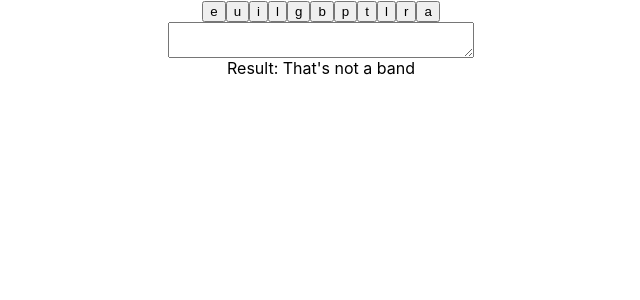
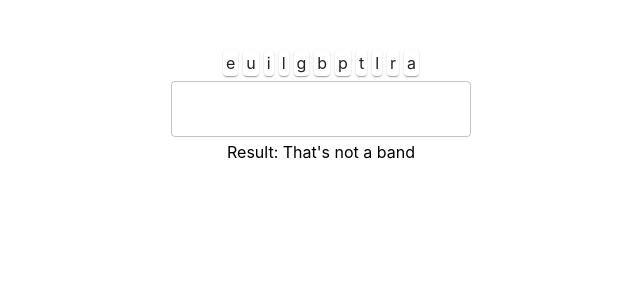
Before and after one commit to JohanSarnbratt/bandagram, a React (Create React App) app: page / in a window 1280 px wide. Shown: the top 300 px of the page, without its empty margins (319-959 px from the left). Built offline with nearby package versions, Linux system fonts and the light colour scheme.

Commit message:
little bit prettier

```diff
--- a/package.json
+++ b/package.json
@@ -10,6 +10,8 @@
     "@types/node": "^20.9.0",
     "@types/react": "^18.2.36",
     "@types/react-dom": "^18.2.14",
+    "@mui/material": "^5.14.0",
+    "@emotion/styled": "^11.11.0",
     "react": "^17.0.2",
     "react-dom": "^17.0.2",
     "react-scripts": "^3.0.1",
--- a/src/bandagram/bandagram.tsx
+++ b/src/bandagram/bandagram.tsx
@@ -1,6 +1,22 @@
 import React, {useMemo} from 'react';
 import {bands} from "./bands";
 import {shuffle} from "./shuffle";
+import {HintLetter} from "./letters/hintLetter";
+import styled from "@emotion/styled";
+import {TextField} from "@mui/material";
+
+const Row = styled.div`
+  display: flex;
+  flex-direction: row;
+  gap: 5px;
+`;
+const Page = styled.div`
+  display: flex;
+  flex-direction: column;
+  gap: 5px;
+  align-items: center;
+  margin-top: 50px;
+`;
 
 export const Bandagram = () => {
   const [text, setText] = React.useState('');
@@ -15,16 +31,16 @@ export const Bandagram = () => {
   const correct = text.toLowerCase() === answer.toLowerCase();
 
   return (
-    <div style={{display: "flex", flexDirection: "column", alignItems: "center"}}>
-      <div>
+    <Page >
+      <Row>
         {letters.map(letter => {
-          const color = text.toLowerCase().includes(letter) ? "green" : undefined;
-          return (<button style={{backgroundColor: color}}>{letter}</button>);
+          const guessed = text.toLowerCase().includes(letter);
+          return <HintLetter letter={letter} guessed={guessed} />;
         })}
-      </div>
-      <textarea style={{width: 300}} value={text} onChange={(event) => setText(event.target.value)}/>
+      </Row>
+      <TextField style={{width: 300}} value={text} onChange={(event) => setText(event.target.value)}/>
       <div>Result: {correct ? 'Correct!' : "That's not a band"}</div>
       <div style={{color: "white"}}>{answer}</div>
-    </div>
+    </Page>
   );
 }
--- /dev/null
+++ b/src/bandagram/letters/hintLetter.tsx
@@ -0,0 +1,18 @@
+import {Card} from "@mui/material";
+import React from "react";
+import styled from "@emotion/styled";
+
+interface Props {
+  letter: string;
+  guessed: boolean;
+}
+
+const LetterCard = styled(Card)`
+  padding: 3px;
+`
+
+export const HintLetter = ({letter, guessed}: Props): React.JSX.Element => {
+  const color = guessed ? "green" : undefined;
+  const textColor = guessed ? "white" : undefined;
+  return (<LetterCard style={{backgroundColor: color, color: textColor}}>{letter}</LetterCard>);
+}
```
Also changed, not shown: 1 other file (tests, documents, lock files or other folders).
